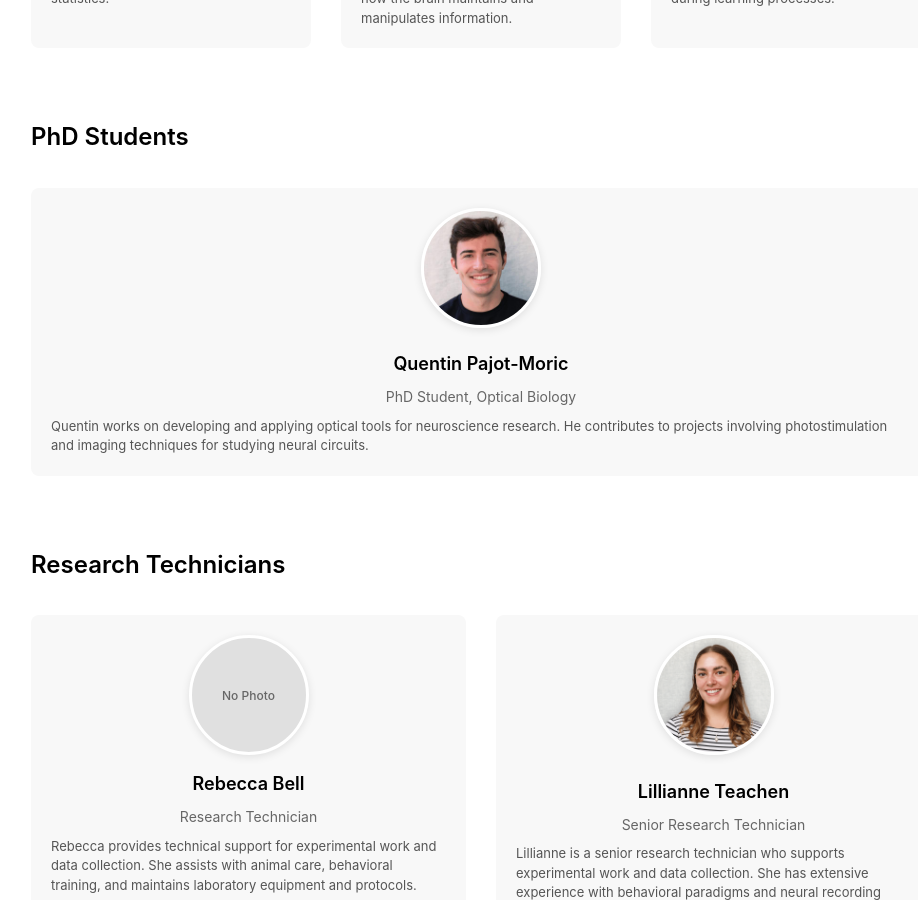
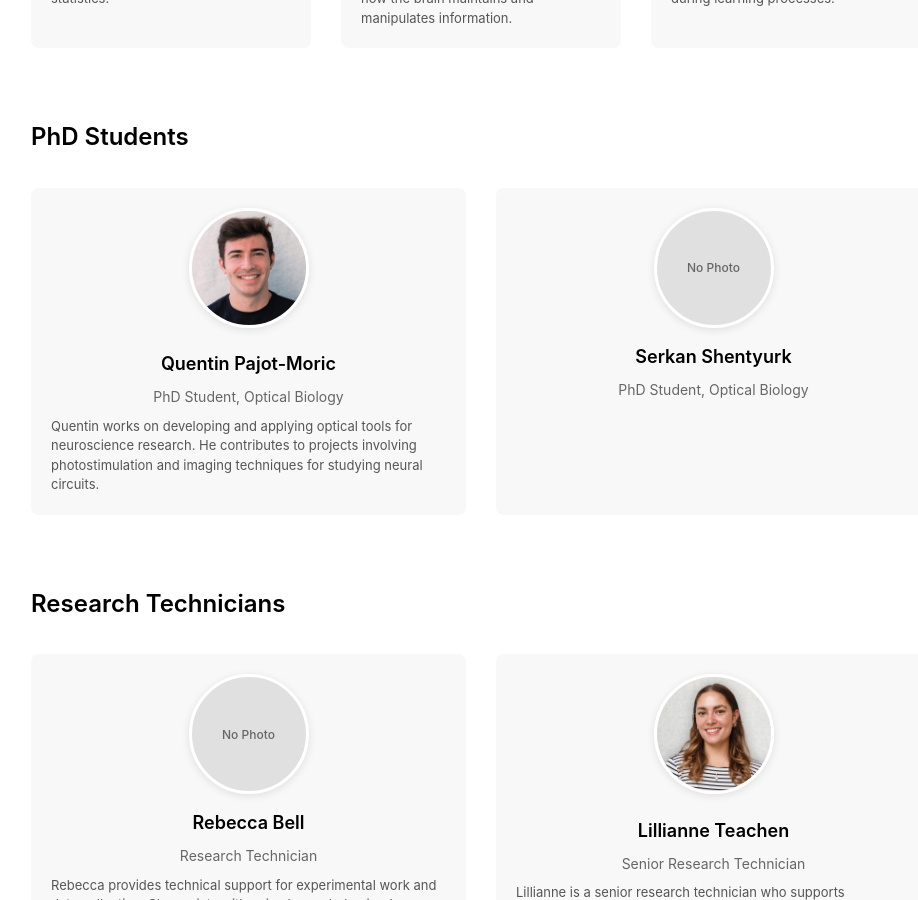
Before and after one commit to LIMLabSWC/limlabswc.github.io, a Jekyll site: the page built from people/index.md, in a window 1280 px wide and 900 px high, scrolled down 1800 px. Shown: the whole window, without its empty margins (159-1077 px from the left). Built offline with Jekyll 4.4.1, drawn with Linux system fonts in a browser that asks for light colours.

Commit message:
Update people.yml

```diff
--- a/_data/people.yml
+++ b/_data/people.yml
@@ -64,6 +64,11 @@ phd_students:
       Quentin works on developing and applying optical tools for neuroscience
       research. He contributes to projects involving photostimulation and
       imaging techniques for studying neural circuits.
+
+  - name: "Serkan Shentyurk"
+    title: "PhD Student, Optical Biology"
+    photo: null
+    description: >-
 
 
 research_technicians:
```
